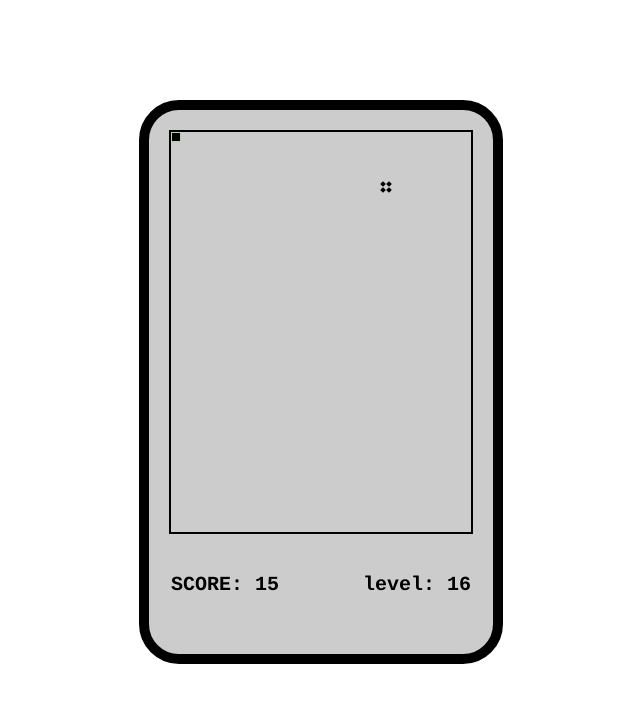
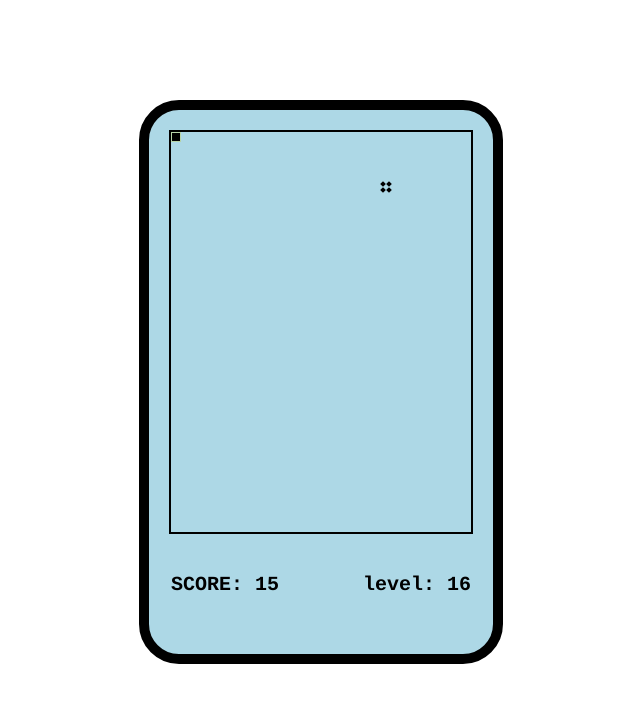
Before and after one commit to jay6697117/greedy-snake, a website built with webpack: page public/index.html in a window 1280 px wide. Shown: the whole page, without its empty margins (319-959 px from the left). Built offline with nearby package versions, Linux system fonts and the light colour scheme.

Commit message:
提交代码于: 2022-01-03 11:15:44

```diff
--- a/public/index.html
+++ b/public/index.html
@@ -10,8 +10,7 @@
   <body>
     <div class="container">
     <!--创建游戏的主容器-->
-    <!-- <div class="main" style="background: lightblue !important"> -->
-      <div class="main" style="background: #ccc !important">
+    <div class="main" style="background: lightblue !important">
       <!--设置游戏的舞台-->
       <div class="stage">
         <!--设置蛇-->
```
